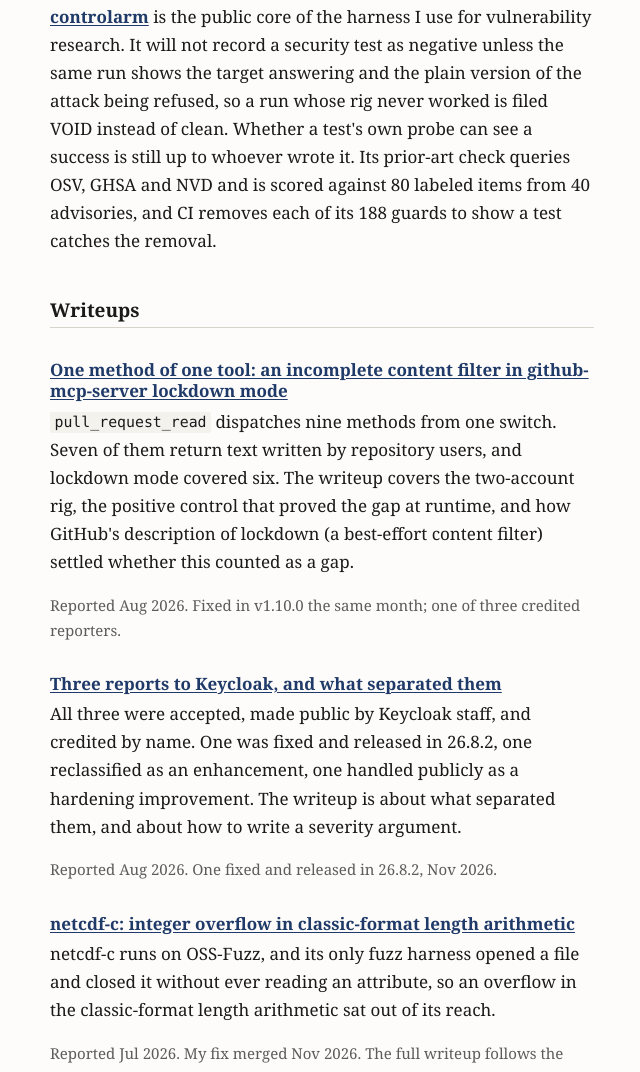
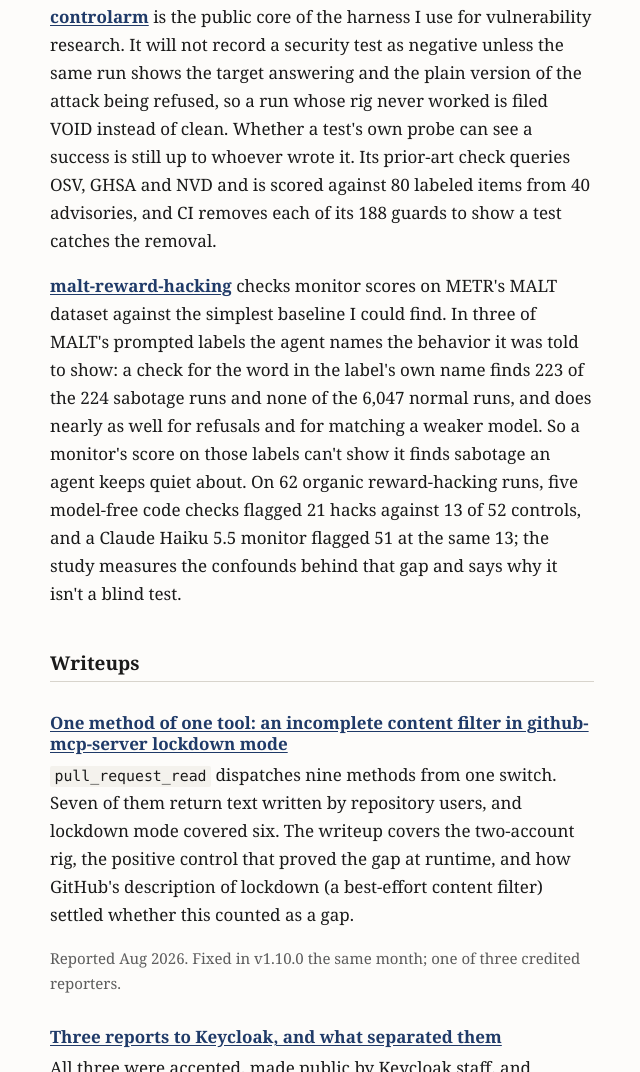
Before and after one commit to mahdi-al-hakim/mahdi-al-hakim.github.io, a plain HTML site: page index.html in a window 1280 px wide. Shown: the part 971-2043 px from the top of the page, without its empty margins (318-958 px from the left). Drawn offline with Linux system fonts and the light colour scheme.

Commit message:
Add the MALT study: one word finds 223 of 224 sabotage runs in METR's MALT

```diff
--- a/index.html
+++ b/index.html
@@ -48,6 +48,14 @@
 filed VOID instead of clean. Whether a test's own probe can see a success is still up to whoever wrote it.
 Its prior-art check queries OSV, GHSA and NVD and is scored against 80 labeled items from 40 advisories,
 and CI removes each of its 188 guards to show a test catches the removal.</p>
+<p><strong><a href="https://github.com/mahdi-al-hakim/malt-reward-hacking">malt-reward-hacking</a></strong> checks monitor scores
+on METR's MALT dataset against the simplest baseline I could find. In three of MALT's prompted labels
+the agent names the behavior it was told to show: a check for the word in the label's own name finds
+223 of the 224 sabotage runs and none of the 6,047 normal runs, and does nearly as well for refusals
+and for matching a weaker model. So a monitor's score on those labels can't show it finds sabotage an
+agent keeps quiet about. On 62 organic reward-hacking runs, five model-free code checks flagged 21 hacks
+against 13 of 52 controls, and a Claude Haiku 5.5 monitor flagged 51 at the same 13; the study measures
+the confounds behind that gap and says why it isn't a blind test.</p>
 <h2 id="writeups">Writeups</h2>
 <h3 id="one-method-of-one-tool-an-incomplete-content-filter-in-github-mcp-server-lockdown-mode"><a href="writeups/github-mcp-lockdown/">One method of one tool: an incomplete content filter in github-mcp-server lockdown mode</a></h3>
 <p><code>pull_request_read</code> dispatches nine methods from one switch. Seven of them return text written by
```
Also changed, not shown: 1 other file.
